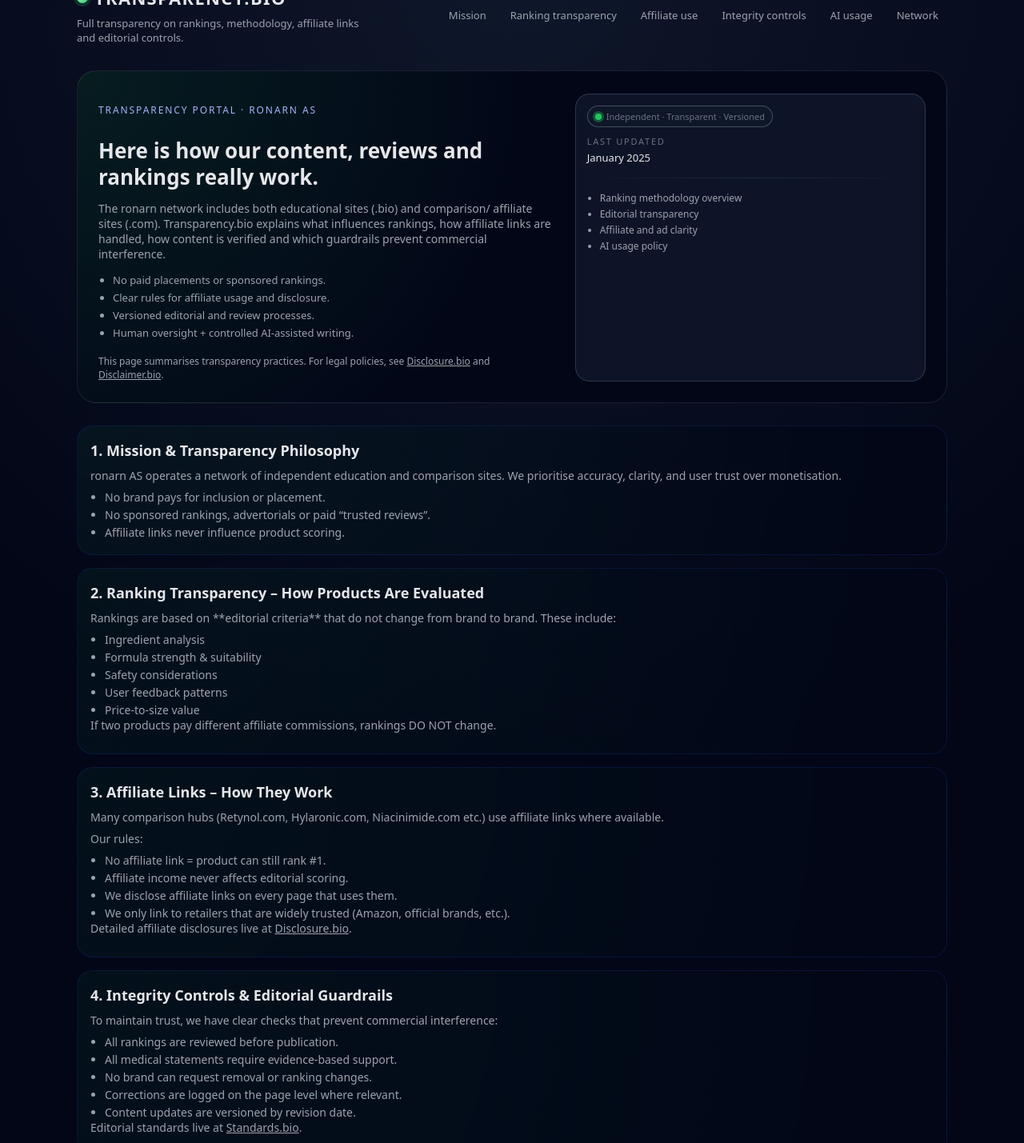
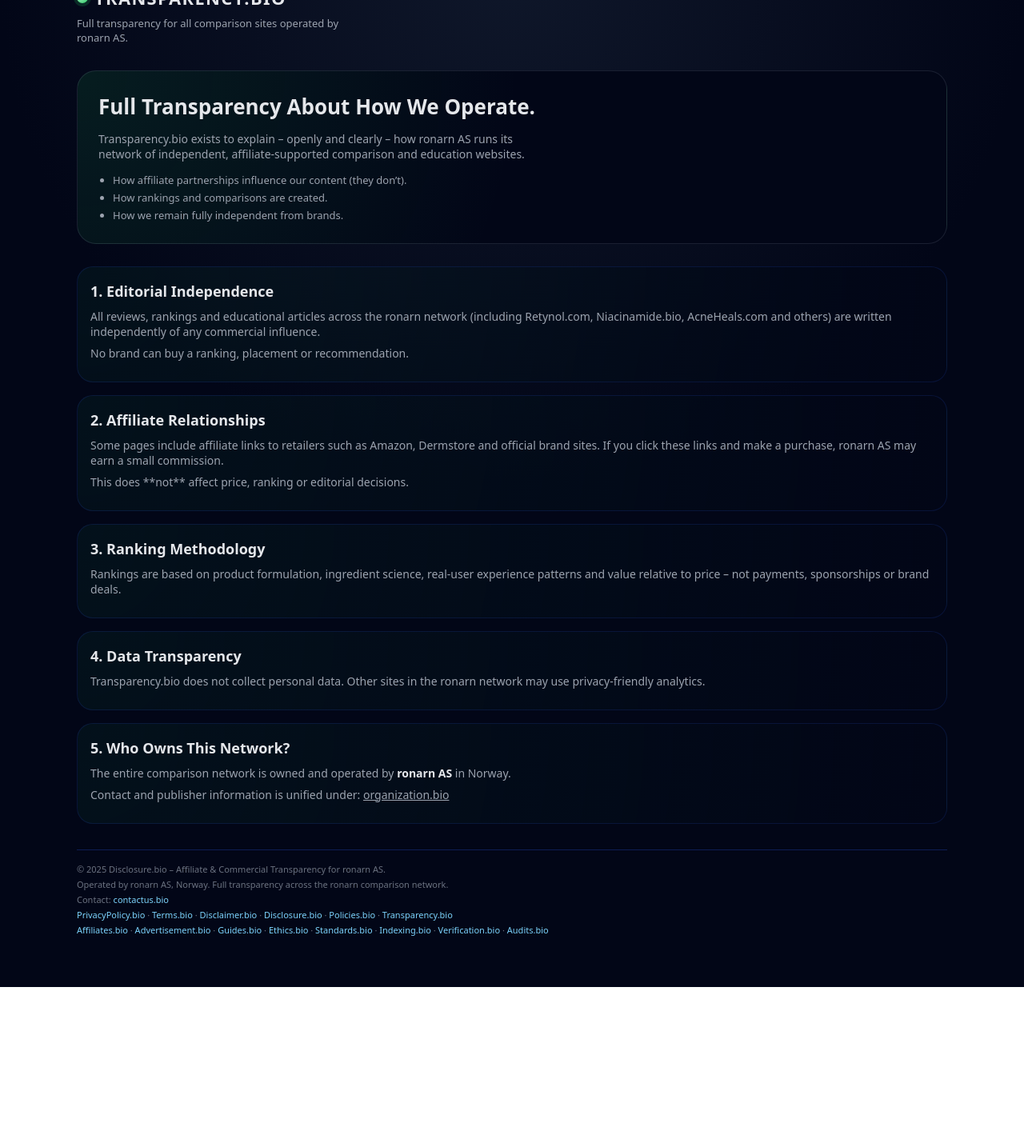
Before and after one commit to BioHealthLabs/transparency.bio-site, a plain HTML site: page index.html in a window 1280 px wide. Shown: the part 42-1471 px from the top of the page at 80% size. After the commit the page ends 1276 px from the top, so only its background shows below. Drawn offline with Linux system fonts and the light colour scheme.

Commit message:
Update index.html

```diff
--- a/index.html
+++ b/index.html
@@ -4,37 +4,21 @@
   <meta charset="UTF-8" />
   <meta name="viewport" content="width=device-width, initial-scale=1" />
 
-  <title>Transparency.bio – Network Transparency Portal (ronarn AS)</title>
+  <title>Transparency.bio – Full Transparency for ronarn AS</title>
   <meta name="description"
-        content="Transparency.bio explains how ronarn AS operates its network of health education and comparison sites. Learn how reviews, rankings, affiliate links and content processes work." />
+        content="Transparency.bio publishes full transparency regarding affiliate relationships, editorial independence, ranking methodology, data usage and commercial practices across the ronarn AS comparison network." />
   <meta name="robots" content="index,follow" />
   <link rel="canonical" href="https://transparency.bio/" />
 
-  <!-- OG -->
-  <meta property="og:title" content="Transparency.bio – Network Transparency Portal" />
+  <!-- Open Graph -->
+  <meta property="og:title" content="Transparency.bio – Full Transparency for ronarn AS" />
   <meta property="og:description"
-        content="Full transparency on ranking methodology, editorial controls, affiliate links and conflicts of interest across the ronarn AS network." />
+        content="Complete transparency on how ronarn AS operates its comparison sites, including affiliate practices, ranking policies and editorial independence." />
   <meta property="og:type" content="website" />
   <meta property="og:url" content="https://transparency.bio/" />
   <meta property="og:image" content="https://transparency.bio/og-image-transparency-bio.jpg" />
 
-  <!-- Schema -->
-  <script type="application/ld+json">
-  {
-    "@context": "https://schema.org",
-    "@type": "WebSite",
-    "name": "Transparency.bio",
-    "url": "https://transparency.bio/",
-    "description": "Transparency portal for ronarn AS, covering ranking methodology, editorial controls, affiliate usage and review integrity.",
-    "publisher": {
-      "@type": "Organization",
-      "name": "ronarn AS",
-      "url": "https://ronarn.com"
-    }
-  }
-  </script>
-
-  <!-- GA4 (placeholder) -->
+  <!-- GA4 -->
   <script async src="https://www.googletagmanager.com/gtag/js?id=G-XXXXXXXXXX"></script>
   <script>
     window.dataLayer = window.dataLayer || [];
@@ -56,206 +40,115 @@
         <span class="brand-text">Transparency.bio</span>
       </div>
       <div class="brand-tagline">
-        Full transparency on rankings, methodology, affiliate links and editorial controls.
+        Full transparency for all comparison sites operated by ronarn AS.
       </div>
     </div>
-
-    <nav class="main-nav">
-      <a href="#mission">Mission</a>
-      <a href="#ranking">Ranking transparency</a>
-      <a href="#affiliate">Affiliate use</a>
-      <a href="#integrity">Integrity controls</a>
-      <a href="#ai">AI usage</a>
-      <a href="#network">Network</a>
-    </nav>
   </header>
 
   <!-- HERO -->
   <section class="hero hero-clinical" aria-labelledby="hero-heading">
     <div class="hero-main">
-      <p class="hero-kicker">Transparency Portal · ronarn AS</p>
       <h1 id="hero-heading" class="hero-title">
-        Here is how our content, reviews and rankings really work.
+        Full Transparency About How We Operate.
       </h1>
-
       <p class="hero-subtitle">
-        The ronarn network includes both educational sites (.bio) and comparison/
-        affiliate sites (.com). Transparency.bio explains what influences rankings,
-        how affiliate links are handled, how content is verified and which guardrails
-        prevent commercial interference.
+        Transparency.bio exists to explain – openly and clearly – how ronarn AS runs its
+        network of independent, affiliate-supported comparison and education websites.
       </p>
 
       <ul class="hero-list">
-        <li>No paid placements or sponsored rankings.</li>
-        <li>Clear rules for affiliate usage and disclosure.</li>
-        <li>Versioned editorial and review processes.</li>
-        <li>Human oversight + controlled AI-assisted writing.</li>
+        <li>How affiliate partnerships influence our content (they don’t).</li>
+        <li>How rankings and comparisons are created.</li>
+        <li>How we remain fully independent from brands.</li>
       </ul>
-
-      <p class="hero-note">
-        This page summarises transparency practices. For legal policies, see
-        <a href="https://disclosure.bio" target="_blank" rel="noopener">Disclosure.bio</a> and
-        <a href="https://disclaimer.bio" target="_blank" rel="noopener">Disclaimer.bio</a>.
-      </p>
     </div>
-
-    <aside class="hero-aside hero-aside-card">
-      <div class="clinic-badge">
-        <span class="clinic-dot"></span>
-        Independent · Transparent · Versioned
-      </div>
-      <div class="clinic-metric">
-        <div class="clinic-label">Last updated</div>
-        <div class="clinic-value">January 2025</div>
-      </div>
-      <div class="clinic-divider"></div>
-      <ul class="clinic-list">
-        <li>Ranking methodology overview</li>
-        <li>Editorial transparency</li>
-        <li>Affiliate and ad clarity</li>
-        <li>AI usage policy</li>
-      </ul>
-    </aside>
   </section>
 
-  <!-- MAIN -->
   <main class="article">
 
-    <!-- MISSION -->
-    <section id="mission" class="card">
-      <h2>1. Mission & Transparency Philosophy</h2>
+    <!-- SECTION 1 -->
+    <section class="card">
+      <h2>1. Editorial Independence</h2>
       <p>
-        ronarn AS operates a network of independent education and comparison sites.
-        We prioritise accuracy, clarity, and user trust over monetisation.
+        All reviews, rankings and educational articles across the ronarn network
+        (including Retynol.com, Niacinamide.bio, AcneHeals.com and others)
+        are written independently of any commercial influence.
       </p>
-      <ul>
-        <li>No brand pays for inclusion or placement.</li>
-        <li>No sponsored rankings, advertorials or paid “trusted reviews”.</li>
-        <li>Affiliate links never influence product scoring.</li>
-      </ul>
-    </section>
-
-    <!-- RANKING -->
-    <section id="ranking" class="card">
-      <h2>2. Ranking Transparency – How Products Are Evaluated</h2>
       <p>
-        Rankings are based on **editorial criteria** that do not change from brand to brand.
-        These include:
-      </p>
-      <ul>
-        <li>Ingredient analysis</li>
-        <li>Formula strength & suitability</li>
-        <li>Safety considerations</li>
-        <li>User feedback patterns</li>
-        <li>Price-to-size value</li>
-      </ul>
-
-      <p class="inline-note">
-        If two products pay different affiliate commissions, rankings DO NOT change.
+        No brand can buy a ranking, placement or recommendation.
       </p>
     </section>
 
-    <!-- AFFILIATE -->
-    <section id="affiliate" class="card">
-      <h2>3. Affiliate Links – How They Work</h2>
+    <!-- SECTION 2 -->
+    <section class="card">
+      <h2>2. Affiliate Relationships</h2>
       <p>
-        Many comparison hubs (Retynol.com, Hylaronic.com, Niacinimide.com etc.)
-        use affiliate links where available.
+        Some pages include affiliate links to retailers such as Amazon, Dermstore and official brand sites.
+        If you click these links and make a purchase, ronarn AS may earn a small commission.
       </p>
-
-      <p>Our rules:</p>
-      <ul>
-        <li>No affiliate link = product can still rank #1.</li>
-        <li>Affiliate income never affects editorial scoring.</li>
-        <li>We disclose affiliate links on every page that uses them.</li>
-        <li>We only link to retailers that are widely trusted (Amazon, official brands, etc.).</li>
-      </ul>
-
-      <p class="inline-note">
-        Detailed affiliate disclosures live at
-        <a href="https://disclosure.bio" target="_blank" rel="noopener">Disclosure.bio</a>.
+      <p>
+        This does **not** affect price, ranking or editorial decisions.
       </p>
     </section>
 
-    <!-- INTEGRITY -->
-    <section id="integrity" class="card">
-      <h2>4. Integrity Controls & Editorial Guardrails</h2>
+    <!-- SECTION 3 -->
+    <section class="card">
+      <h2>3. Ranking Methodology</h2>
       <p>
-        To maintain trust, we have clear checks that prevent commercial interference:
-      </p>
-
-      <ul>
-        <li>All rankings are reviewed before publication.</li>
-        <li>All medical statements require evidence-based support.</li>
-        <li>No brand can request removal or ranking changes.</li>
-        <li>Corrections are logged on the page level where relevant.</li>
-        <li>Content updates are versioned by revision date.</li>
-      </ul>
-
-      <p class="inline-note">
-        Editorial standards live at <a href="https://standards.bio" target="_blank" rel="noopener">Standards.bio</a>.
+        Rankings are based on product formulation, ingredient science, real-user experience patterns
+        and value relative to price – not payments, sponsorships or brand deals.
       </p>
     </section>
 
-    <!-- AI -->
-    <section id="ai" class="card">
-      <h2>5. AI Usage – How AI Helps (and Where It Doesn’t)</h2>
+    <!-- SECTION 4 -->
+    <section class="card">
+      <h2>4. Data Transparency</h2>
       <p>
-        AI is used as a drafting and research assistant. All AI-assisted content is reviewed,
-        corrected and approved by a human before publication.
+        Transparency.bio does not collect personal data.
+        Other sites in the ronarn network may use privacy-friendly analytics.
       </p>
-
-      <ul>
-        <li>AI never decides rankings.</li>
-        <li>AI does not write medical advice.</li>
-        <li>AI drafts are edited to match human tone and accuracy.</li>
-        <li>High-risk claims require manual fact-checking.</li>
-      </ul>
     </section>
 
-    <!-- NETWORK -->
-    <section id="network" class="card">
-      <h2>6. Transparency Network – Quick Links</h2>
-      <p>These sites form the full governance and transparency ecosystem:</p>
-
-      <div class="grid grid-2">
-        <div class="card-ghost">
-          <h3>Legal & commercial</h3>
-          <ul>
-            <li><a href="https://privacypolicy.bio">PrivacyPolicy.bio</a></li>
-            <li><a href="https://terms.bio">Terms.bio</a></li>
-            <li><a href="https://disclaimer.bio">Disclaimer.bio</a></li>
-            <li><a href="https://disclosure.bio">Disclosure.bio</a></li>
-          </ul>
-        </div>
-
-        <div class="card-ghost">
-          <h3>Editorial & integrity</h3>
-          <ul>
-            <li><a href="https://guides.bio">Guides.bio</a></li>
-            <li><a href="https://ethics.bio">Ethics.bio</a></li>
-            <li><a href="https://standards.bio">Standards.bio</a></li>
-            <li><a href="https://verification.bio">Verification.bio</a></li>
-            <li><a href="https://audits.bio">Audits.bio</a></li>
-          </ul>
-        </div>
-      </div>
+    <!-- SECTION 5 -->
+    <section class="card">
+      <h2>5. Who Owns This Network?</h2>
+      <p>
+        The entire comparison network is owned and operated by <strong>ronarn AS</strong> in Norway.
+      </p>
+      <p>
+        Contact and publisher information is unified under:
+        <a href="https://organization.bio" target="_blank" rel="noopener">organization.bio</a>
+      </p>
     </section>
 
   </main>
 
-  <!-- FOOTER -->
+  <!-- FOOTER (MASTER VERSION) -->
   <footer class="site-footer">
-    <span>© <span id="year"></span> Transparency.bio – Transparency portal for ronarn AS.</span>
-    <span>Operated by ronarn AS, Norway.</span>
-    <span>Contact: <a href="https://contactus.bio" target="_blank">ContactUs.bio</a></span>
+    <span>© <span id="year"></span> Disclosure.bio – Affiliate & Commercial Transparency for ronarn AS.</span>
+    <span>Operated by ronarn AS, Norway. Full transparency across the ronarn comparison network.</span>
+    <span>Contact: <a href="https://contactus.bio" target="_blank" rel="noopener">contactus.bio</a></span>
 
+    <!-- Policy network -->
     <span>
-      <a href="https://privacypolicy.bio">Privacy</a> ·
-      <a href="https://terms.bio">Terms</a> ·
-      <a href="https://disclaimer.bio">Disclaimer</a> ·
-      <a href="https://disclosure.bio">Disclosure</a> ·
-      <a href="https://policies.bio">Policies</a>
+      <a href="https://privacypolicy.bio">PrivacyPolicy.bio</a> ·
+      <a href="https://terms.bio">Terms.bio</a> ·
+      <a href="https://disclaimer.bio">Disclaimer.bio</a> ·
+      <a href="https://disclosure.bio">Disclosure.bio</a> ·
+      <a href="https://policies.bio">Policies.bio</a> ·
+      <a href="https://transparency.bio">Transparency.bio</a>
+    </span>
+
+    <!-- Governance network -->
+    <span>
+      <a href="https://affiliates.bio">Affiliates.bio</a> ·
+      <a href="https://advertisement.bio">Advertisement.bio</a> ·
+      <a href="https://guides.bio">Guides.bio</a> ·
+      <a href="https://ethics.bio">Ethics.bio</a> ·
+      <a href="https://standards.bio">Standards.bio</a> ·
+      <a href="https://indexing.bio">Indexing.bio</a> ·
+      <a href="https://verification.bio">Verification.bio</a> ·
+      <a href="https://audits.bio">Audits.bio</a>
     </span>
   </footer>
 
@@ -264,5 +157,6 @@
 <script>
   document.getElementById('year').textContent = new Date().getFullYear();
 </script>
+
 </body>
 </html>
```
